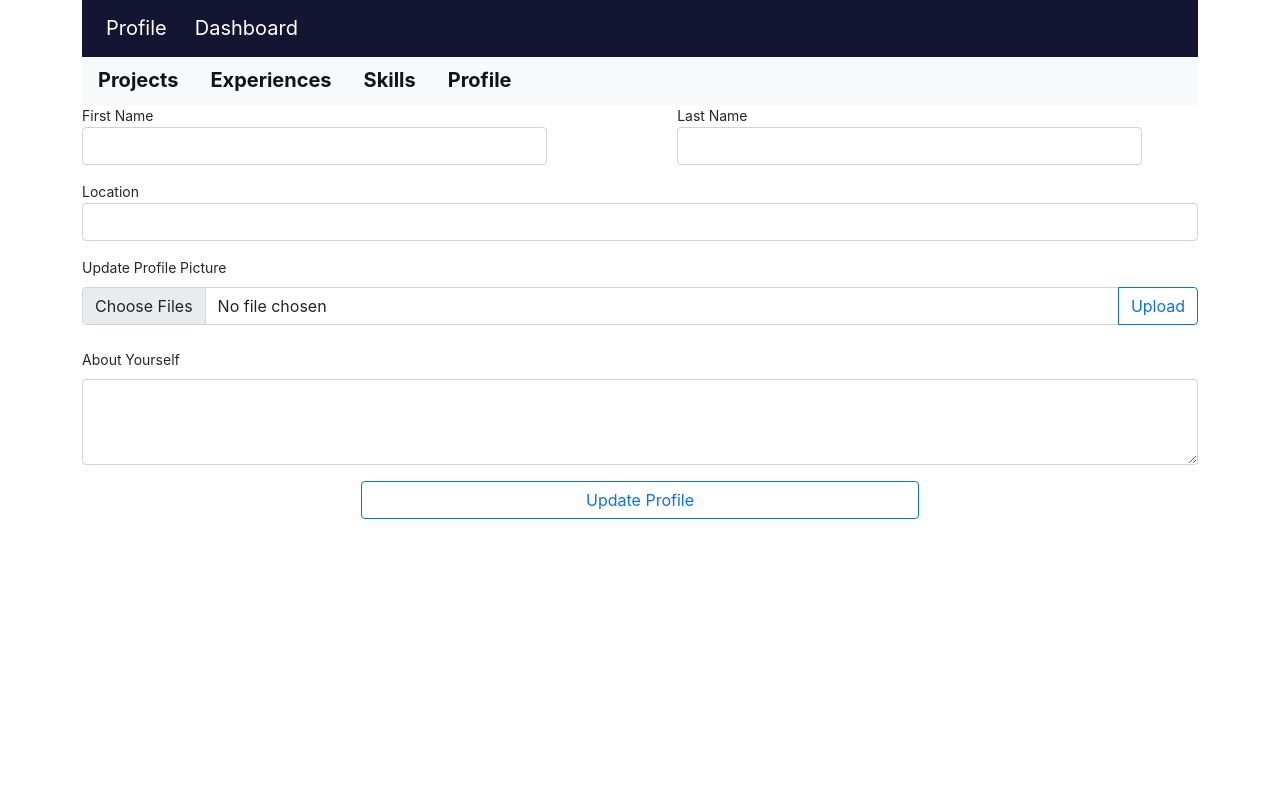
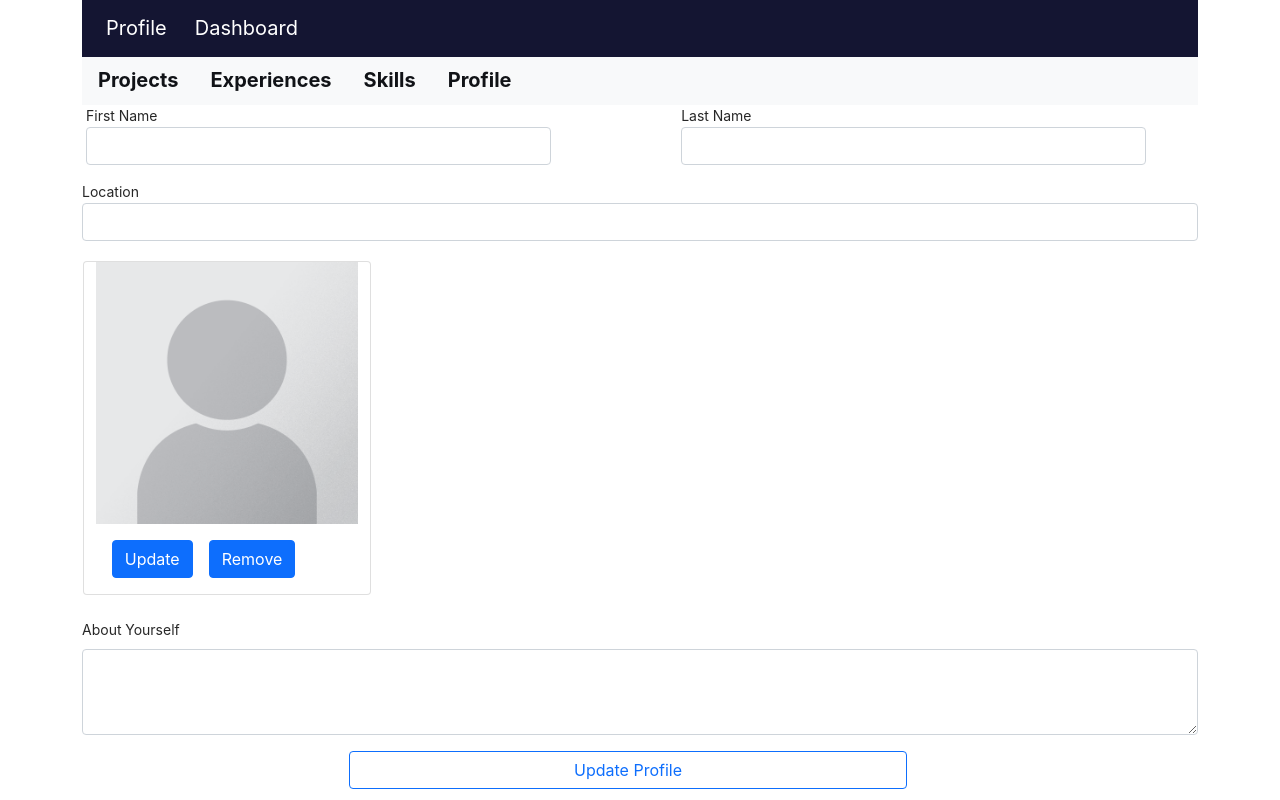
Before and after one commit to Jay-Jha04/InteractiveResume-Frontend, a React (Create React App) app: page /admin-dashboard/profile in a window 1280 px wide. Built offline with nearby package versions, Linux system fonts and the light colour scheme; no server answers.

Commit message:
update profile pic upload UI functionality andrefactoring some code (#6)
Co-authored-by: Jay Jha <jayjha@jays-MacBook-Pro.local>

```diff
--- a/src/components/admin/profileSettings.jsx
+++ b/src/components/admin/profileSettings.jsx
@@ -11,17 +11,21 @@ import {
   validateProperty,
 } from "../../models/profile";
 import {
+  deleteProfilePic,
   getProfile,
+  getProfileImage,
   postProfileImage,
   updateProfile,
 } from "../../services/profile";
 
 const ProfileSettings = () => {
   const [payload, setPayload] = useState(ProfileViewModel);
-  const [profilePic, setProfilePic] = useState([]);
   const [errors, setErrors] = useState({});
+  const [currentProfilePic, setCurrentProfilePic] = useState({});
+  const [updatedProfilePic, setUpdatedProfilePic] = useState([]);
   const [isUpdated, setIsUpdated] = useState(false);
-  const [profile, setProfile] = useState({});
+  const [isUploading, setIsUploading] = useState(false);
+  const [didUploaded, setDidUploaded] = useState(false);
 
   const handleChange = (e) => {
     e.stopPropagation();
@@ -39,8 +43,7 @@ const ProfileSettings = () => {
     }
 
     if (name === "profilePic") {
-      payload[name] = [];
-      return setProfilePic(files);
+      return setUpdatedProfilePic(files);
     }
 
     return setPayload((prevState) => {
@@ -55,7 +58,7 @@ const ProfileSettings = () => {
     const { name } = e.target;
     switch (name) {
       case "upload":
-        const { error } = validateProfilePic(name, profilePic);
+        const { error } = validateProfilePic(name, updatedProfilePic);
 
         if (error) {
           return setErrors((prevState) => {
@@ -63,14 +66,21 @@ const ProfileSettings = () => {
           });
         }
 
-        const profilePicId = await postProfileImage(profilePic);
+        const profilePic = await postProfileImage(updatedProfilePic);
 
-        return setPayload((prevState) => {
-          return { ...prevState, profilePic: [profilePicId] };
+        if (profilePic) {
+          setPayload((prevState) => {
+            return { ...prevState, profilePic: [profilePic._id] };
           });
+        }
+
+        setCurrentProfilePic(profilePic);
+        setUpdatedProfilePic([]);
+        return setDidUploaded(true);
 
       case "update":
         const { error: profileErrors } = validateProfile(payload);
+
         if (profileErrors) {
           const err = { ...errors };
           profileErrors.details.map(
@@ -79,18 +89,39 @@ const ProfileSettings = () => {
           return setErrors(err);
         }
 
-        const res = await updateProfile(profile?._id, payload);
+        const res = await updateProfile(payload);
 
-        setPayload(ProfileViewModel);
+        if (res) {
+          const mapProfile = mapModelToView(res);
+          setPayload(mapProfile);
+        }
+
         setErrors({});
-        setProfilePic([]);
-        setProfile(res);
+        setUpdatedProfilePic([]);
+        setDidUploaded(false);
+        setIsUploading(false);
         return setIsUpdated(true);
 
+      case "updateProfilePic":
+        return setIsUploading(true);
+
+      case "removeProfilePic":
+        setUpdatedProfilePic([]);
+        const resStatus = await deleteProfilePic(currentProfilePic._id);
+
+        if (resStatus === 204) {
+          setCurrentProfilePic({});
+        }
+        setPayload((prevState) => {
+          return { ...prevState, profilePic: [] };
+        });
+        return setIsUploading(false);
+
       default:
-        setPayload(ProfileViewModel);
         setErrors({});
-        setProfilePic([]);
+        setUpdatedProfilePic([]);
+        setDidUploaded(false);
+        setIsUploading(false);
         return setIsUpdated(false);
     }
   };
@@ -98,26 +129,32 @@ const ProfileSettings = () => {
   useEffect(() => {
     async function fetchData() {
       const res = await getProfile();
-      setProfile(res);
+      const mapProfile = mapModelToView(res);
+
+      if (res["profile_image"]) {
+        const pic = await getProfileImage(res["profile_image"]);
+        setCurrentProfilePic(pic);
+      }
+
+      setPayload(mapProfile);
     }
     fetchData();
   }, []);
 
-  useEffect(() => {
-    const mapProfile = mapModelToView(profile);
-    setPayload(mapProfile);
-  }, [profile]);
-
   return (
+    <div className="row ">
+      {isUpdated && (
         <div className="row justify-content-center">
-      {isUpdated && (
           <div className="col-8 alert alert-primary w-50 my-3">
-          <ProfileOutlined style={{ fontSize: "2em", marginRight: "0.2em" }} />
+            <ProfileOutlined
+              style={{ fontSize: "2em", marginRight: "0.2em" }}
+            />
             Profile Updated successfully...
+          </div>
         </div>
       )}
 
-      <div className="row">
+      <div className="row ms-1">
         <div className="col-sm-5 g-0" style={{ marginRight: "9.3em" }}>
           <Input
             label="First Name"
@@ -138,6 +175,7 @@ const ProfileSettings = () => {
           />
         </div>
       </div>
+
       <Input
         label="Location"
         name="location"
@@ -146,16 +184,52 @@ const ProfileSettings = () => {
         value={payload["location"]}
         onChange={(e) => handleChange(e)}
       />
+
+      <div
+        className="card my-1 mb-3"
+        style={{ width: "18rem", marginLeft: "0.8rem" }}
+      >
+        {Object.keys(currentProfilePic).length > 0 && (
+          <img
+            src={`data:${currentProfilePic.contentType};base64,${currentProfilePic.imageBase64}`}
+          />
+        )}
+        {Object.keys(currentProfilePic).length === 0 && (
+          <img src="/NoUserImagePlaceholder.png" />
+        )}
+        <div className="card-body">
+          <button
+            className="btn btn-primary me-3"
+            name="updateProfilePic"
+            onClick={(e) => handleClick(e)}
+          >
+            Update
+          </button>
+          <button
+            className="btn btn-primary"
+            name="removeProfilePic"
+            onClick={(e) => handleClick(e)}
+          >
+            Remove
+          </button>
+        </div>
+      </div>
+
+      {isUploading && (
+        <>
           <label>Update Profile Picture</label>
           <FileInput
             btnName="upload"
             name="profilePic"
             color="primary"
+            success={didUploaded}
             imageIds={payload["profilePic"]}
             error={errors["profilePic"]}
             onChange={(e) => handleChange(e)}
             onClick={(e) => handleClick(e)}
           />
+        </>
+      )}
       <TextArea
         name="aboutYourself"
         label="About Yourself"
--- a/src/components/common/fileInput.jsx
+++ b/src/components/common/fileInput.jsx
@@ -5,6 +5,7 @@ const FileInput = ({
   btnName,
   error,
   imageIds,
+  success,
   color = "success",
   ...rest
 }) => {
@@ -39,7 +40,7 @@ const FileInput = ({
           <span>{error}</span>
         </p>
       )}
-      {imageIds?.length > 0 && (
+      {success && imageIds.length > 0 && (
         <p className={`text-${color} mt-2`}>
           <InfoCircleFilled
             style={{
--- a/src/components/profile/home/helpers/skillsSection.jsx
+++ b/src/components/profile/home/helpers/skillsSection.jsx
@@ -4,6 +4,7 @@ import {
 } from "../../../../resources/homePage";
 import ProgressBarSection from "../../../helpers/progressBarSection";
 import BadgeSection from "../../../helpers/badgeSection";
+import captilizeString from "../../../../utills/captilizeString";
 
 const SkillsSection = ({ skills }) => {
   return (
@@ -11,13 +12,11 @@ const SkillsSection = ({ skills }) => {
       <h3>{MYSKILLS}</h3>
       <p>{SKILLSSECTIONDESCRIPTION}</p>
       <hr />
-      {skills.map(({ _id, framework, language, ...rest }) => {
+      {skills.map(({ _id, skill, ...rest }) => {
         return (
           <div key={_id} className="mb-5">
             <div>
-              <h4 className="d-inline">
-                {framework ? framework.name : language.name}
-              </h4>
+              <h4 className="d-inline">{captilizeString(skill)}</h4>
               <BadgeSection {...rest} />
             </div>
             <ProgressBarSection {...rest} />
--- a/src/components/profile/profile.jsx
+++ b/src/components/profile/profile.jsx
@@ -10,7 +10,7 @@ const Profile = () => {
   useEffect(() => {
     async function fetchData() {
       const profile = await getProfile();
-      const profileImage = await getProfileImage(profile._id);
+      const profileImage = await getProfileImage(profile.profile_image);
       setProfile(profile);
       setProfileImage(profileImage);
     }
--- a/src/models/profile.js
+++ b/src/models/profile.js
@@ -1,6 +1,7 @@
 import Joi from "joi";
 
 export const ProfileViewModel = {
+  _id: "",
   firstName: "",
   lastName: "",
   location: "",
@@ -10,10 +11,11 @@ export const ProfileViewModel = {
 
 export const mapModelToView = (source) => {
   return {
+    _id: source?._id,
     firstName: source?.first_name,
     lastName: source?.last_name,
     location: source?.location,
-    profilePic: [],
+    profilePic: source?.profile_image ? [source?.profile_image] : [],
     aboutYourself: source?.about_yourself,
   };
 };
@@ -36,7 +38,6 @@ export const validateProperty = (name, value) => {
 };
 
 export const validateProfilePic = (name, image) => {
-  console.log(image);
   const schema = Joi.object({
     [name]: Joi.array()
       .min(1)
@@ -51,6 +52,7 @@ export const validateProfile = (payload) => {
   const schema = Joi.object(profileSchema);
   let profile = { ...payload };
 
+  delete profile["_id"];
   delete profile["profilePic"];
   delete profile["lastName"];
   return schema.validate(profile, { abortEarly: false });
--- a/src/services/profile.js
+++ b/src/services/profile.js
@@ -8,9 +8,9 @@ export async function getProfile() {
   return profile.data;
 }
 
-export async function getProfileImage(profileId) {
+export async function getProfileImage(imageId) {
   const profileImage = await axios.get(
-    `${baseUrl}/upload-images/profile-image/${profileId}`
+    `${baseUrl}/upload-images/profile-image/${imageId}`
   );
 
   return profileImage.data;
@@ -28,14 +28,22 @@ export async function postProfileImage(payload) {
   return imageId.data;
 }
 
+export async function deleteProfilePic(profilePicId) {
+  const res = await axios.delete(
+    `${baseUrl}/upload-images/profile-image/${profilePicId}`
+  );
+
+  return res.status;
+}
+
 export async function postProfile(payload) {
   const profile = await axios.post(`${baseUrl}/profiles`, payload);
 
   return profile.data;
 }
 
-export async function updateProfile(profileId, payload) {
-  const res = await axios.put(`${baseUrl}/profiles/${profileId}`, payload);
+export async function updateProfile(payload) {
+  const res = await axios.put(`${baseUrl}/profiles/${payload._id}`, payload);
 
   return res.data;
 }
```
Also changed, not shown: src/components/admin/helpers/multipageModal.jsx (deleted, +0 -129 lines), src/components/profile/home/home.jsx (+8 -25 lines), src/resources/homePage.js (+4 -15 lines). Lines whose indentation alone changed are shown as unchanged.
